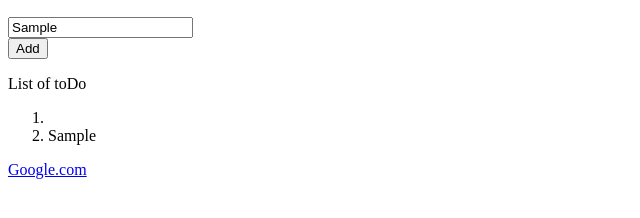
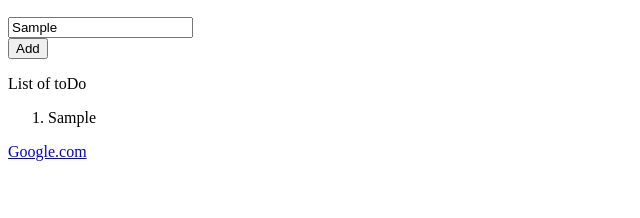
Before and after one commit to AndreDinh/Front-end-Code-Challenge, a plain HTML site: page index.html in a window 1280 px wide. Both pictures are taken after typing "Sample" into the empty fields and a click on the button "Add". Shown: the part 110-328 px from the top of the page, without its empty margins (0-640 px from the left). Drawn offline with nearby package versions, Linux system fonts and the light colour scheme.

Commit message:
first add and delete code to work

```diff
--- a/index.html
+++ b/index.html
@@ -31,7 +31,6 @@
       <section>
         <p>List of toDo </p>
         <ol>
-          <li></li>
         </ol>
       </section>
       <a href="google.com">Google.com</a>
--- a/interactions.js
+++ b/interactions.js
@@ -2,12 +2,11 @@ $(function() {
   $('#add').on('click', function(e) {
     e.preventDefault();
     var newText = $('input:text').val();
-    $('li:last').after('<li>' + newText + '</li>');
-    $textInput.val('');
+    $('ol').append('<li>'+newText+'</li>');
 
   });
-  $('li').on('click', function() {
-    (this).remove();
+  $('body').on('click','li', function() {
+     $(this).closest('li').remove();
   });
 
 });
```
